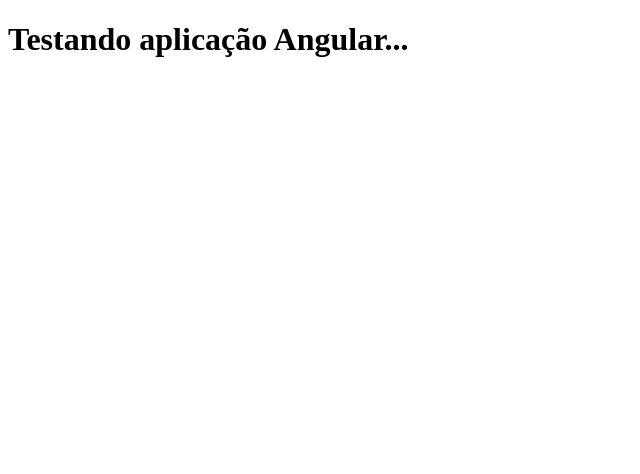
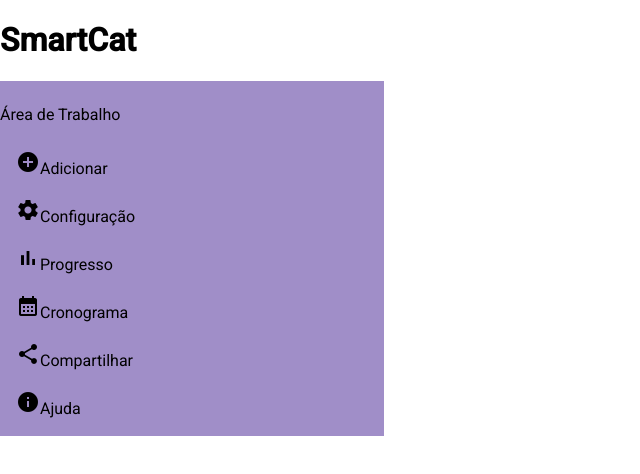
Before and after one commit to felipecartaxo/pweb1-angular-smartcat, an Angular app in the folder smartcat-projeto/: page / in a window 1280 px wide. Shown: the top 474 px of the page, without its empty margins (0-640 px from the left). Built offline with nearby package versions, Linux system fonts and the light colour scheme.

Commit message:
desenvolvimento do menu lateral

```diff
--- a/smartcat-projeto/src/app/app.component.html
+++ b/smartcat-projeto/src/app/app.component.html
@@ -1 +1,2 @@
-<h1>Testando aplicação Angular...</h1>
+<h1>SmartCat</h1>
+<app-menu-lateral></app-menu-lateral>
--- a/smartcat-projeto/src/app/app.module.ts
+++ b/smartcat-projeto/src/app/app.module.ts
@@ -3,16 +3,34 @@
 
 import { AppRoutingModule } from './app-routing.module';
 import { AppComponent } from './app.component';
+import { MenuLateralComponent } from './components/menu-lateral/menu-lateral.component';
+
+// Importando os módulos do Angular Material
+import { MatMenuModule } from '@angular/material/menu';
+import { MatButtonModule } from '@angular/material/button';
+import { MatIconModule } from '@angular/material/icon';
+import { provideAnimationsAsync } from '@angular/platform-browser/animations/async';
+import { MatList, MatListItem } from '@angular/material/list';
+import { MatSidenavContainer } from '@angular/material/sidenav'; //
 
 @NgModule({
   declarations: [
-    AppComponent
+    AppComponent,
+    MenuLateralComponent
   ],
   imports: [
     BrowserModule,
-    AppRoutingModule
+    AppRoutingModule,
+    MatMenuModule,
+    MatButtonModule,
+    MatIconModule,
+    MatList,
+    MatListItem,
+    MatSidenavContainer
   ],
-  providers: [],
+  providers: [
+    provideAnimationsAsync()
+  ],
   bootstrap: [AppComponent]
 })
 export class AppModule { }
--- /dev/null
+++ b/smartcat-projeto/src/app/components/menu-lateral/menu-lateral.component.css
@@ -0,0 +1,22 @@
+mat-list {
+  background-color: #a08ec8;
+  display: flex;
+  flex-direction: column;
+  flex-grow: 1;
+
+  max-width: 30%; /* Acho que dá pra melhorar isso */
+}
+
+.menu-item {
+  color: black;
+}
+
+.menu-item:hover {
+  background-color: #848095;
+}
+
+.menu-last-item {
+  /* Para setar este botão no final da página */
+}
+
+/* Depois a gente dá uma olhada em como deixar os ícones e os textos alinhados */
--- /dev/null
+++ b/smartcat-projeto/src/app/components/menu-lateral/menu-lateral.component.html
@@ -0,0 +1,11 @@
+<mat-list role="list">
+  <p>Área de Trabalho</p>
+  <mat-list-item class="menu-item" role="listitem"> <mat-icon>add_circle</mat-icon>Adicionar</mat-list-item>
+  <mat-list-item class="menu-item" role="listitem"><mat-icon>settings</mat-icon>Configuração</mat-list-item>
+  <mat-list-item class="menu-item" role="listitem"><mat-icon>bar_chart</mat-icon>Progresso</mat-list-item>
+  <mat-list-item class="menu-item" role="listitem"><mat-icon>calendar_month</mat-icon>Cronograma</mat-list-item>
+  <mat-list-item class="menu-item" role="listitem"><mat-icon>share</mat-icon>Compartilhar</mat-list-item>
+  <mat-list-item class="menu-item menu-last-item" role="listitem"><mat-icon>info</mat-icon>Ajuda</mat-list-item>
+</mat-list>
+
+<!-- Lembrar de configurar o roteamento -->
--- a/smartcat-projeto/src/index.html
+++ b/smartcat-projeto/src/index.html
@@ -6,8 +6,10 @@
   <base href="/">
   <meta name="viewport" content="width=device-width, initial-scale=1">
   <link rel="icon" type="image/x-icon" href="favicon.ico">
+  <link href="https://fonts.googleapis.com/css2?family=Roboto:wght@300;400;500&display=swap" rel="stylesheet">
+  <link href="https://fonts.googleapis.com/icon?family=Material+Icons" rel="stylesheet">
 </head>
-<body>
+<body class="mat-typography">
   <app-root></app-root>
 </body>
 </html>
--- a/smartcat-projeto/src/styles.css
+++ b/smartcat-projeto/src/styles.css
@@ -1 +1,4 @@
 /* You can add global styles to this file, and also import other style files */
+
+html, body { height: 100%; }
+body { margin: 0; font-family: Roboto, "Helvetica Neue", sans-serif; }
```
Also changed, not shown: smartcat-projeto/src/app/components/menu-lateral/menu-lateral.component.ts (added, +12 -0 lines), 1 other file (tests, documents, lock files or other folders).
